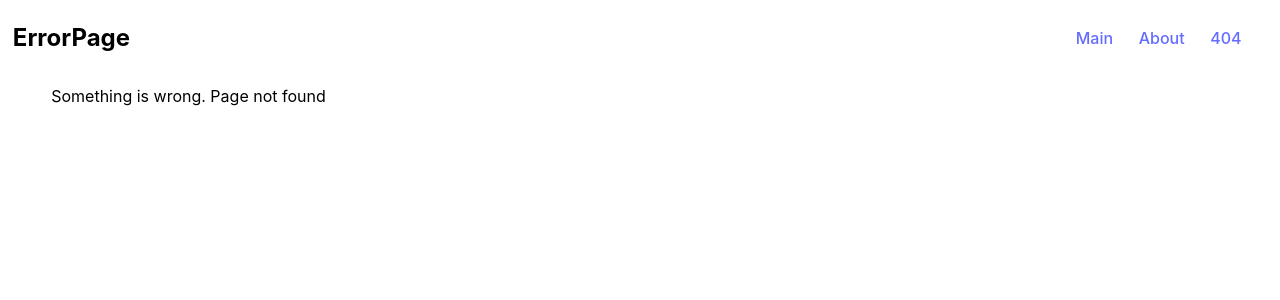
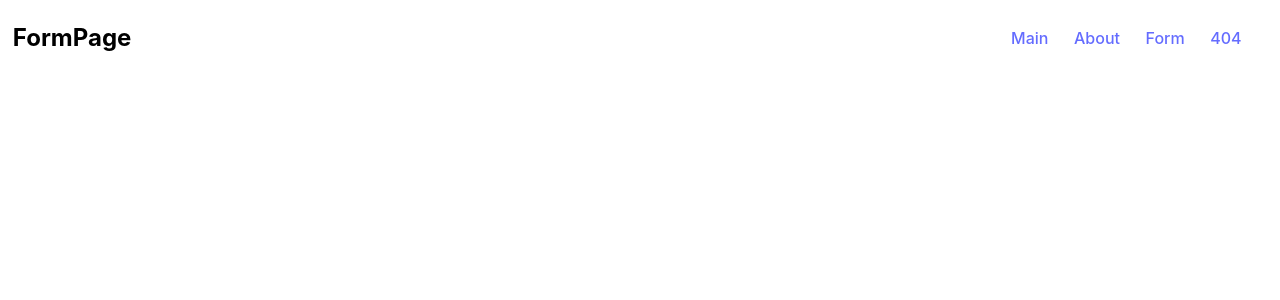
Before and after one commit to foxnorth228/React.Components, a React (Vite) app: page /form in a window 1280 px wide. Before the commit this address led to /404. Shown: the top 300 px of the page. Built offline with nearby package versions, Linux system fonts and the light colour scheme.

Commit message:
feat: add form page

```diff
--- /dev/null
+++ b/src/Content/Page/FormPage/FormPage.tsx
@@ -0,0 +1,10 @@
+import React from 'react';
+import './FormPage.css';
+
+class FormPage extends React.Component {
+  render() {
+    return <div></div>;
+  }
+}
+
+export default FormPage;
--- a/src/main.tsx
+++ b/src/main.tsx
@@ -16,7 +16,7 @@ export const routes = (
     {pagesInfo.map((el, i) => {
       return <Route key={i} path={el.link} element={<Content type={el.type} />} />;
     })}
-    <Route path="*" element={<Navigate to={pagesInfo[2].link} />} />
+    <Route path="*" element={<Navigate to={pagesInfo[pagesInfo.length - 1].link} />} />
   </>
 );
 
--- a/src/pagesInfo.tsx
+++ b/src/pagesInfo.tsx
@@ -2,6 +2,7 @@ import React from 'react';
 import MainPage from './Content/Page/MainPage/MainPage';
 import AboutPage from './Content/Page//AboutPage/AboutPage';
 import ErrorPage from './Content/Page//ErrorPage/ErrorPage';
+import FormPage from './Content/Page/FormPage/FormPage';
 
 const pagesInfo = [
   {
@@ -17,6 +18,12 @@ const pagesInfo = [
     page: <AboutPage />,
   },
   {
+    link: '/form',
+    name: 'Form',
+    type: 'form',
+    page: <FormPage />,
+  },
+  {
     link: '/404',
     name: '404',
     type: 'error',
```
Also changed, not shown: src/Content/Page/FormPage/FormPage.css (added).
